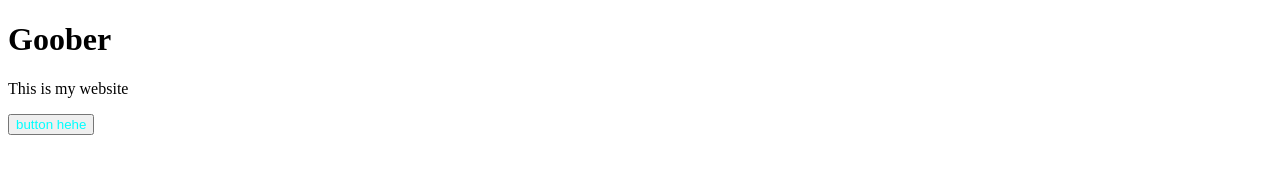
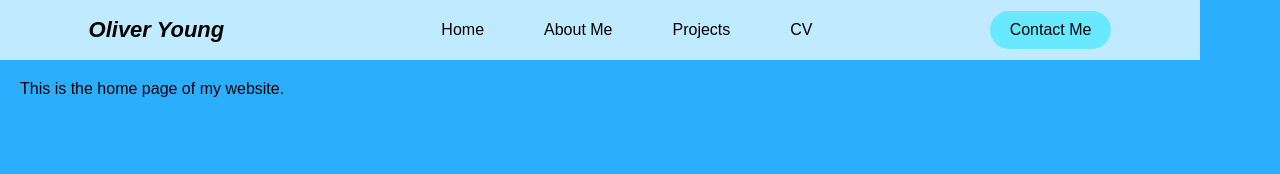
Before and after one commit to ocam12/UOB, a plain HTML site: page WebsitePractice/index.html in a window 1280 px wide. Drawn offline with Linux system fonts and the light colour scheme.

Commit message:
New Design

```diff
--- a/WebsitePractice/index.html
+++ b/WebsitePractice/index.html
@@ -4,8 +4,18 @@
         <link rel = "stylesheet" href = "styles.css">
     </head>
     <body>
-        <h1>Goober</h1>
-        <p>This is my website</p>
-        <button class = "main-button">button hehe</button>
+        <nav class = "navbar">
+            <div class = "logo"><a href = "#">Oliver Young</a></div>
+            <ul class = "navbar-list">
+                <li><a href = "">Home</a></li>
+                <li><a href = "">About Me</a></li>
+                <li><a href = "">Projects</a></li>
+                <li><a href = "">CV</a></li>
+            </ul>
+            <a href = "#" class = "action-btn">Contact Me</a>
+        </nav>
+        <main>
+            <p>This is the home page of my website.</p>
+        </main>
     </body>
 </html>
--- a/WebsitePractice/styles.css
+++ b/WebsitePractice/styles.css
@@ -1,3 +1,70 @@
-.main-button{
-    color: aqua;
+body{
+    margin: 0px;
+    font-family: Arial, Helvetica, sans-serif;
+    height: 100vh;
+    background-color: #2caeff;
 }
+
+main{
+    margin: 20px;
+}
+
+.navbar li{
+    list-style: none;
+}
+
+.navbar a {
+    text-decoration: none;
+    color: rgb(0, 0, 0);
+}
+
+.navbar a:hover{
+    color: rgb(11, 35, 82);
+}
+
+.navbar{
+    background-color: rgb(192, 234, 255);
+    width: 100%;
+    height: 60px;
+    max-width: 1200px;
+    margin: 0px;
+    display: flex;
+    justify-content: space-around;
+    align-items: center;
+}
+
+.navbar-list{
+    display: flex;
+    gap: 60px;
+}
+
+.navbar .logo{
+    font-size: 22px;
+    font-weight: bold;
+    font-style: italic;
+}
+
+.action-btn{
+    background-color: rgb(105, 233, 255);
+    padding: 10px 20px;
+    border-radius: 20px;
+    transition-duration: 0.2s;
+}
+
+.action-btn:hover{
+    scale: 1.05;
+    border-radius: 30px;
+}
+
+.action-btn:active{
+    scale: 0.98;
+    background-color: rgb(88, 229, 254);
+}
+
+/*RESPONSIVE DESIGN*/
+@media (max-width: 992px){
+    .navbar .navbar-list,
+    .navbar .action-btn {
+        display: none;
+    }
+}
```
Also changed, not shown: WebsitePractice/img/monkey.avif (added), WebsitePractice/img/villa.jpeg (added).
